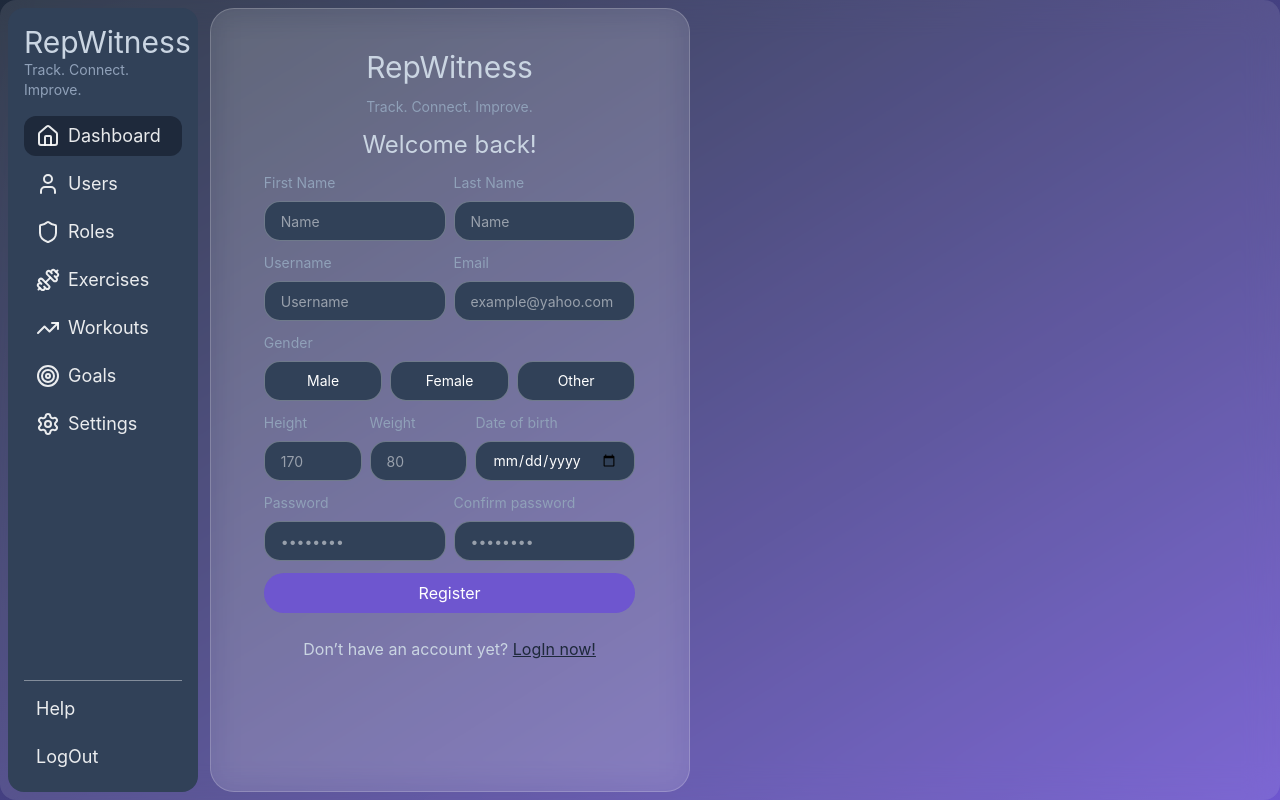
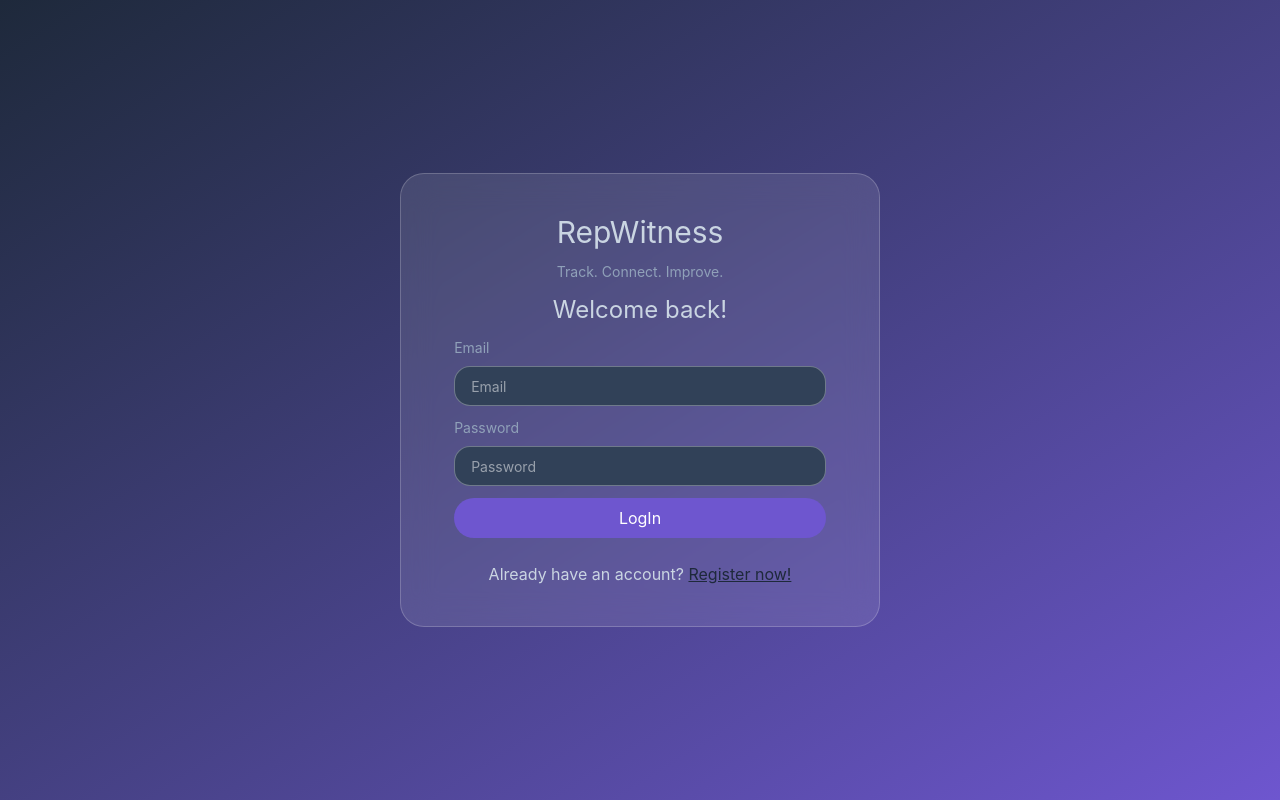
Before and after one commit to RepWitness/RepWitness.WEB, a React (Vite) app: page / in a window 1280 px wide. Built offline with nearby package versions, Linux system fonts and the light colour scheme.

Commit message:
#REP-11: fix screen

```diff
--- a/src/components/auth/Auth.tsx
+++ b/src/components/auth/Auth.tsx
@@ -5,7 +5,7 @@ import { useNavigate } from "react-router-dom";
 import { MainScreen } from "../common";
 
 export const Auth = () => {
-  const [isLogIn, setIsLogIn] = useState(false);
+  const [isLogIn, setIsLogIn] = useState(true);
   const navigate = useNavigate();
 
   function goToDashboard(){
--- /dev/null
+++ b/src/components/common/screen/AppScreen.tsx
@@ -0,0 +1,29 @@
+import { Home, Dumbbell, TrendingUp, Target, Settings } from "lucide-react";
+import type { ReactNode } from "react";
+import type { SideBarButton } from "../../../models";
+import { SideBar } from "./SideBar";
+import { MainScreen } from "./MainScreen";
+
+interface IAppScreenProps {
+  className?: string;
+  children: ReactNode;
+}
+
+const buttons: SideBarButton[] = [
+  { name: "Dashboard", icon: <Home />, isActive: true },
+  { name: "Exercises", icon: <Dumbbell />, isActive: false },
+  { name: "Workouts", icon: <TrendingUp />, isActive: false },
+  { name: "Goals", icon: <Target />, isActive: false },
+  { name: "Settings", icon: <Settings />, isActive: false },
+];
+
+export const AppScreen = ({ className = "", children }: IAppScreenProps) => {
+  return (
+    <MainScreen className={className}>
+      <div className="bg-white/10 backdrop-blur-lg h-full w-full p-2 rounded-2xl flex gap-3">
+        <SideBar buttons={buttons} />
+        {children}
+      </div>
+    </MainScreen>
+  );
+};
--- a/src/components/common/screen/MainScreen.tsx
+++ b/src/components/common/screen/MainScreen.tsx
@@ -1,22 +1,9 @@
 import type { ReactNode } from "react";
-import { SideBar } from "../../dashboard";
-import type { SideBarButton } from "../../../models";
-import { Home, User, Shield, Dumbbell, TrendingUp, Target, Settings } from "lucide-react";
 
 interface IMainScreenProps {
   className?: string;
   children: ReactNode;
 }
-
-const buttons: SideBarButton[] = [
-  { name: "Dashboard", icon: <Home/>, isActive: true },
-  { name: "Users", icon: <User/>, isActive: false },
-  { name: "Roles", icon: <Shield/>, isActive: false },
-  { name: "Exercises", icon: <Dumbbell/>, isActive: false },
-  { name: "Workouts", icon: <TrendingUp/>, isActive: false },
-  { name: "Goals", icon: <Target/>, isActive: false },
-  { name: "Settings", icon: <Settings/>, isActive: false }
-];
 
 export const MainScreen = ({ className = "", children }: IMainScreenProps) => {
   return (
@@ -26,10 +13,7 @@ export const MainScreen = ({ className = "", children }: IMainScreenProps) => {
         className
       }
     >
-      <div className="bg-white/10 backdrop-blur-lg h-full w-full p-2 rounded-2xl flex gap-3">
-        <SideBar buttons={buttons} />
-        {children}
-      </div>
+      {children}
     </div>
   );
 };
--- a/src/components/dashboard/SideBar.tsx
+++ b/src/components/common/screen/SideBar.tsx
@@ -1,5 +1,6 @@
-import type { SideBarButton } from "../../models";
-import { ButtonWithIcon } from "../common";
+import type { SideBarButton } from "../../../models";
+import { ButtonWithIcon } from "..";
+import { useNavigate } from "react-router-dom";
 
 interface ISideBarProps {
   buttons: SideBarButton[];
@@ -9,6 +10,8 @@ const buttonCss =
   "hover:bg-power-purple transition duration-200 rounded-xl hover:cursor-pointer text-lg text-white/90 h-10 flex items-center px-3 gap-2 py-2 ";
 
 export const SideBar = ({ buttons }: ISideBarProps) => {
+  const navigate = useNavigate();
+
   return (
     <div className="h-full w-3/20 bg-slate-700 rounded-2xl flex flex-col p-4">
       <h1 className="text-3xl text-slate-300">RepWitness</h1>
@@ -16,13 +19,19 @@ export const SideBar = ({ buttons }: ISideBarProps) => {
       <div className="flex flex-col mt-4 gap-2">
         {buttons.map((button, index) => {
           return (
-            <ButtonWithIcon icon={button.icon} content={button.name} key={index} isActive={button.isActive} activeStyle="bg-power-purple"/>
+            <ButtonWithIcon
+              icon={button.icon}
+              content={button.name}
+              key={index}
+              isActive={button.isActive}
+              activeStyle="bg-power-purple"
+            />
           );
         })}
       </div>
       <div className="w-full h-24 pt-2 border-t border-white/40 mt-auto flex flex-col gap-2">
         <button className={buttonCss + " w-full"}>Help</button>
-        <button className={buttonCss + " w-full"}>LogOut</button>
+        <button className={buttonCss + " w-full"} onClick={()=>{navigate('/')}}>LogOut</button>
       </div>
     </div>
   );
--- a/src/components/common/screen/index.ts
+++ b/src/components/common/screen/index.ts
@@ -1 +1,3 @@
 export * from './MainScreen'
+export * from './SideBar'
+export * from './AppScreen'
--- a/src/components/dashboard/Dashboard.tsx
+++ b/src/components/dashboard/Dashboard.tsx
@@ -6,13 +6,13 @@ import {
   scheduleCardElements,
   goalsCardElements,
 } from "../../dummydata";
-import { ButtonWithIcon, GenericTable, MainScreen } from "../common";
+import { AppScreen, ButtonWithIcon, GenericTable} from "../common";
 import { MainCard, CardWithTitle, ExerciseCard, Card } from "./cards";
 import { QuoteOfTheMoment } from "./QuoteOfTheMoment";
 
 export const Dashboard = () => {
   return (
-    <MainScreen className="p-4">
+    <AppScreen className="p-4">
       <div className="h-full w-17/20 rounded-2xl flex flex-col gap-2">
         <div className="w-full h-1/10 bg-slate-700 rounded-2xl flex">
           <div className="h-full w-2/10 px-4 flex flex-col justify-center">
@@ -70,6 +70,6 @@ export const Dashboard = () => {
           </div>
         </div>
       </div>
-    </MainScreen>
+    </AppScreen>
   );
 };
--- a/src/components/dashboard/cards/ExerciseCard.tsx
+++ b/src/components/dashboard/cards/ExerciseCard.tsx
@@ -22,7 +22,7 @@ export const ExerciseCard = ({
       <div className="h-26 w-26 bg-bench-press bg-cover rounded-2xl"></div>
       <div className="h-full w-1/2 flex flex-col gap-2 p-2 justify-center">
         <h1 className="text-md text-white/90">
-          {index}. {title}
+          {index + 1}. {title}
         </h1>
         <h1 className="text-sm text-white/90">{description}</h1>
       </div>
--- a/src/components/dashboard/index.ts
+++ b/src/components/dashboard/index.ts
@@ -1,4 +1,3 @@
 export * from './Dashboard'
-export * from './SideBar'
 export * from './QuoteOfTheMoment'
 export * from './cards'
```
